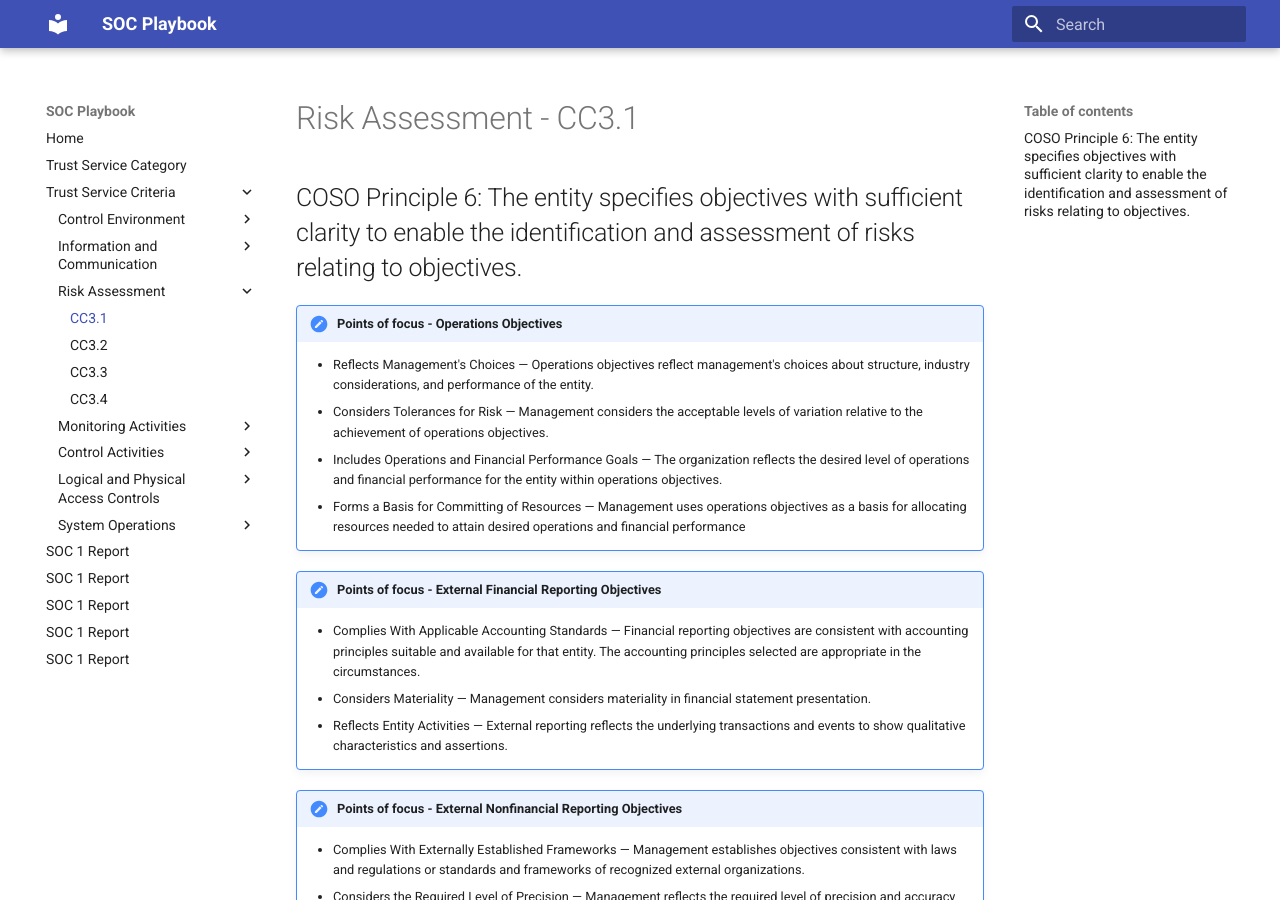
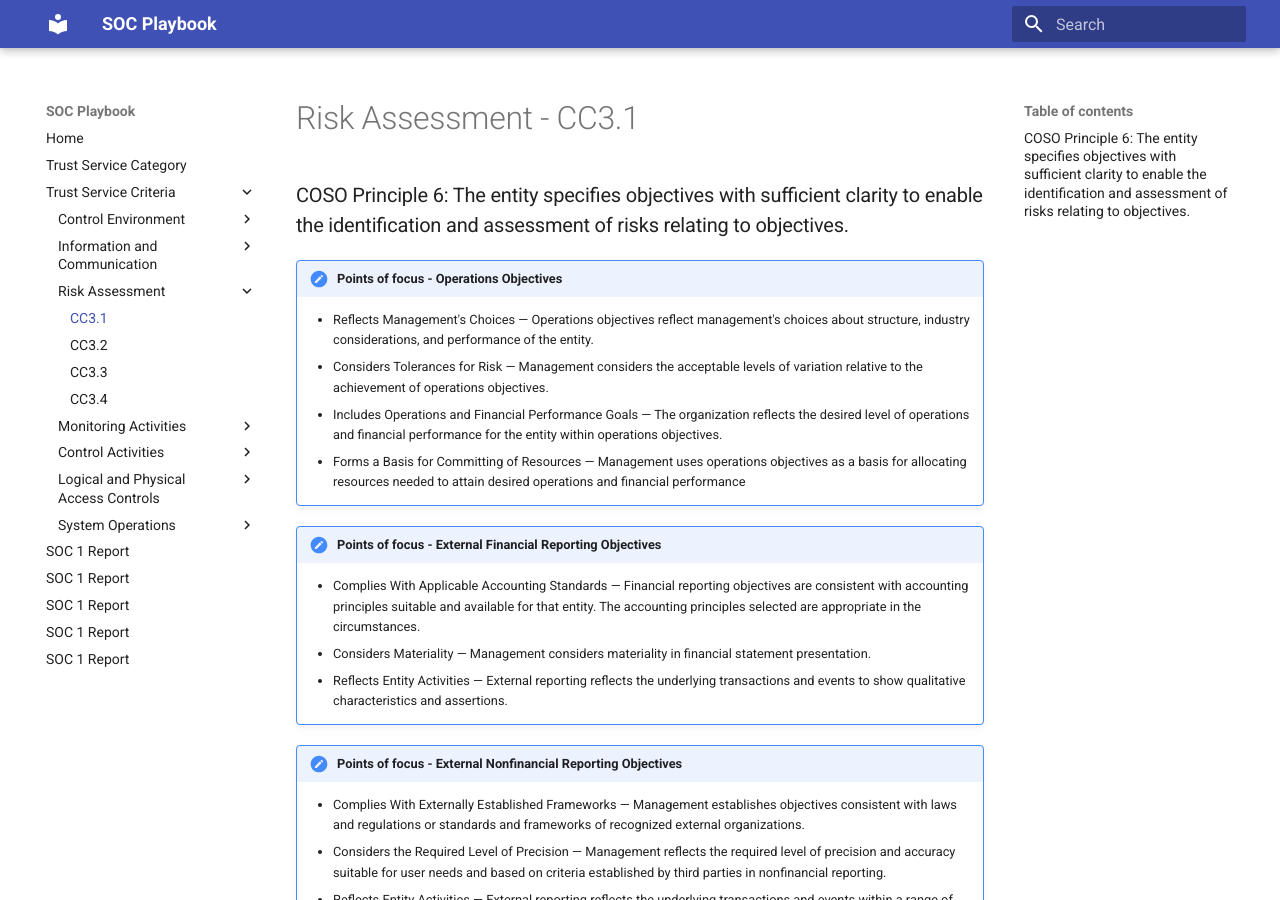
Before and after one commit to WashingtonGT/soc-playbook, an MkDocs documentation site: the page built from docs/tsc/cc3-1.md, in a window 1280 px wide and 900 px high. Built offline with MkDocs 1.6.1 and Material for MkDocs 9.7.7, drawn with Linux system fonts in a browser that asks for light colours.

Commit message:
Update cc3-1.md

```diff
--- a/docs/tsc/cc3-1.md
+++ b/docs/tsc/cc3-1.md
@@ -1,6 +1,6 @@
 #  Risk Assessment - CC3.1
 
-## COSO Principle 6: The entity specifies objectives with sufficient clarity to enable the identification and assessment of risks relating to objectives.
+### COSO Principle 6: The entity specifies objectives with sufficient clarity to enable the identification and assessment of risks relating to objectives.
 
 
 !!! note "Points of focus - Operations Objectives"
```
